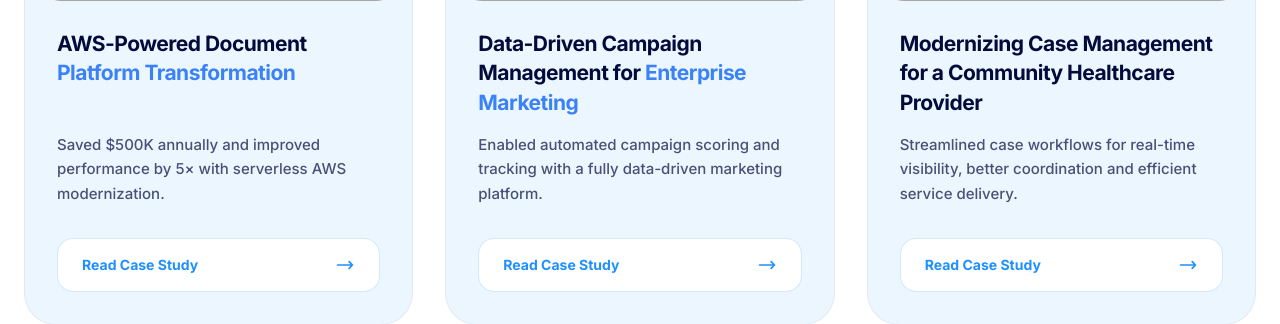
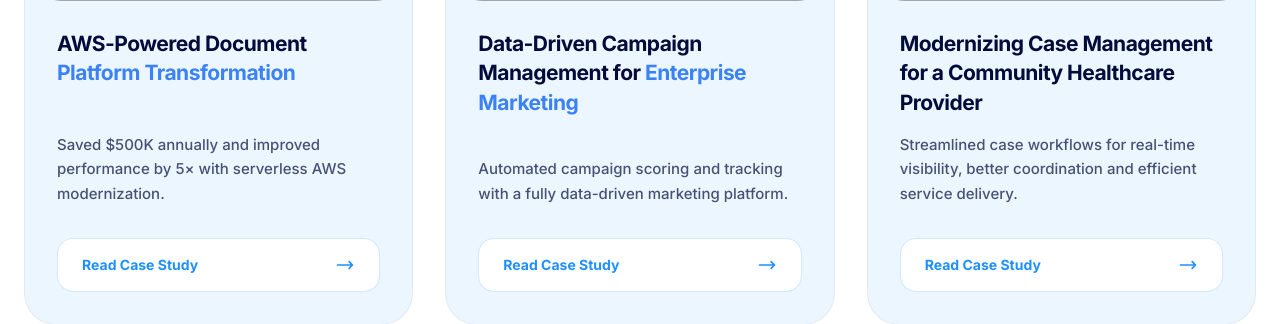
Before and after one commit to krishnavamsij/SimpleCube-Website, a Next.js app: page /insights/case-studies in a window 1280 px wide. Shown: the part 2480-2804 px from the top of the page. Built offline with nearby package versions, Linux system fonts and the light colour scheme; grey boxes are pictures that could not be loaded.

Commit message:
content: update description for case study 11

```diff
--- a/src/content/case-studies.ts
+++ b/src/content/case-studies.ts
@@ -70,7 +70,7 @@
         {
             title: "Data-Driven Campaign Management for <span class='text-[#3B82F6]'>Enterprise Marketing</span>",
             image: "/images/Case_Studies/11. Data-DrivenCampaignManagementforEnterpriseMarketing.png",
-            description: "Enabled automated campaign scoring and tracking with a fully data-driven marketing platform.",
+            description: "Automated campaign scoring and tracking with a fully data-driven marketing platform.",
             href: "#",
         },
         {
```
